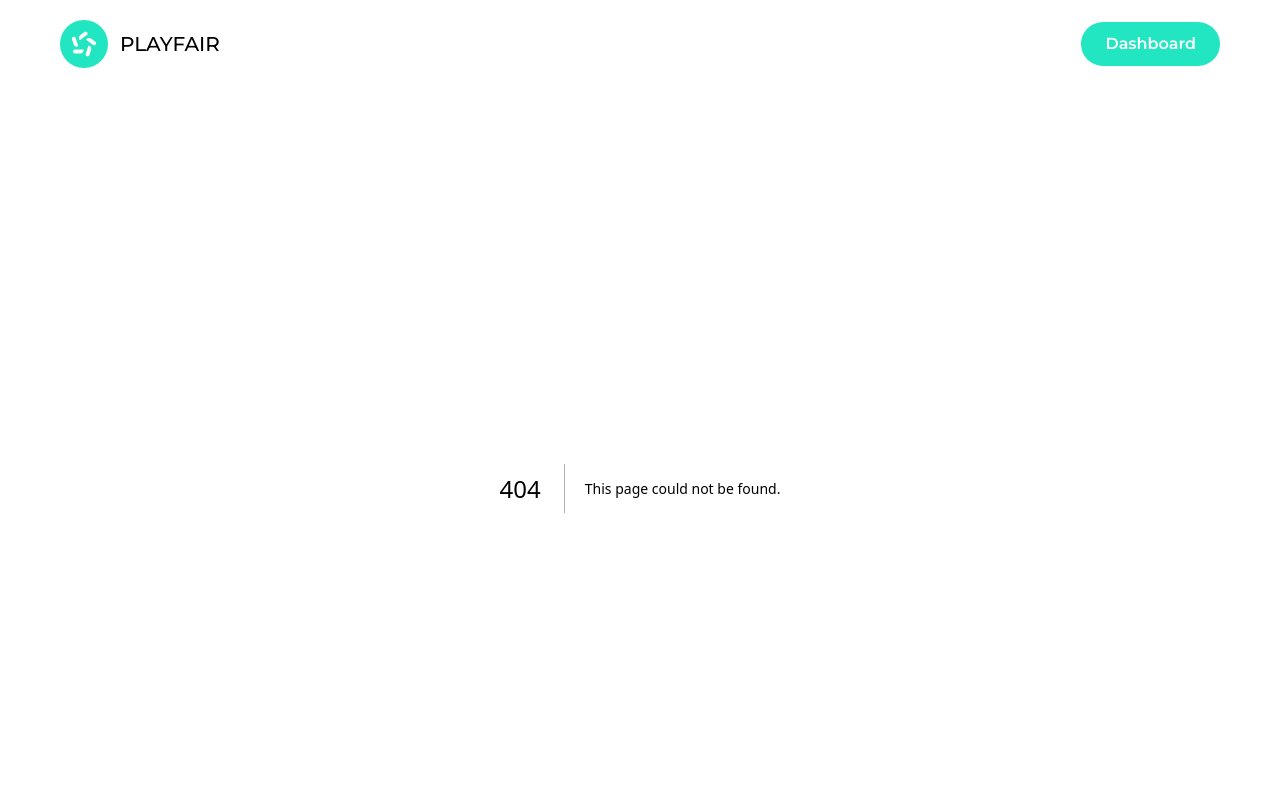
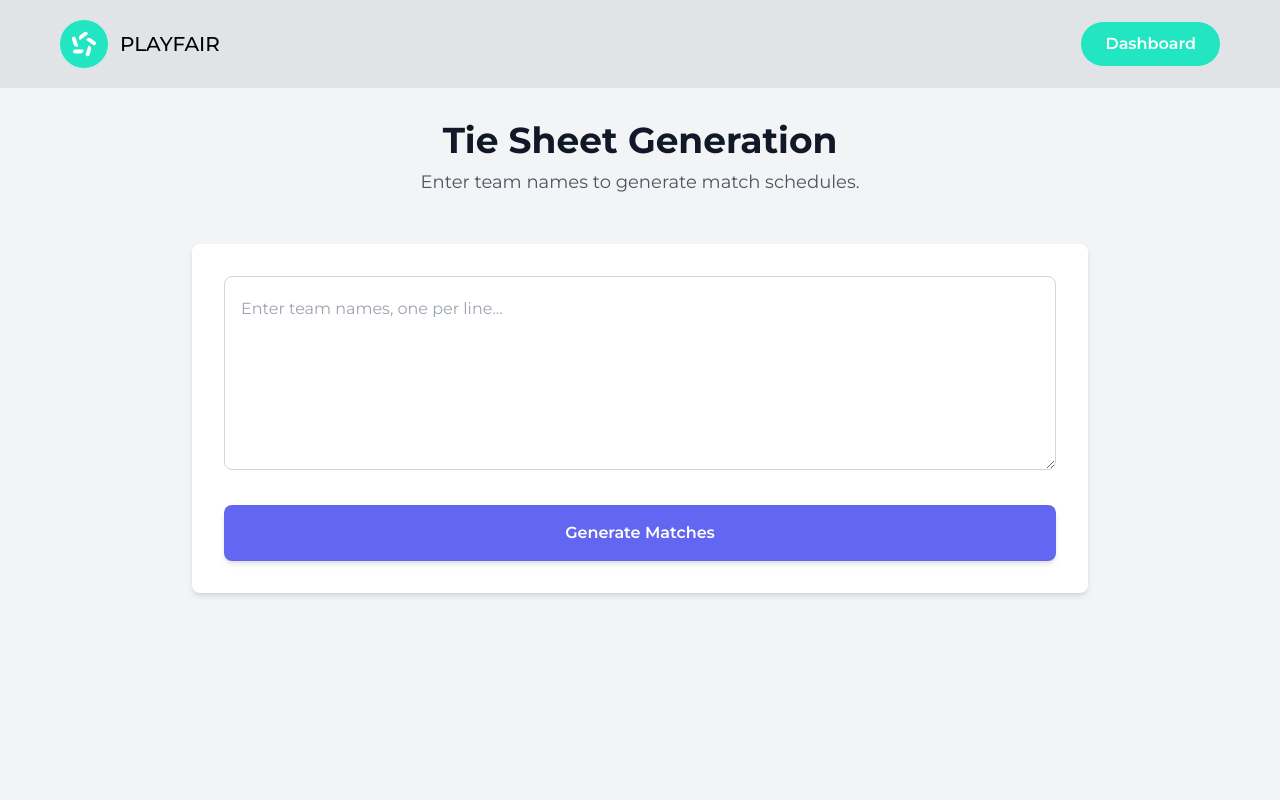
Before and after one commit to DipeshPun91/playfair_using-next.js_and_tailwind_css, a Next.js app: page /playfair/schedule in a window 1280 px wide. Before the commit this address had no page. Shown: the top 800 px of the page. Built offline with nearby package versions, Linux system fonts and the light colour scheme.

Commit message:
Seventh commit

```diff
--- /dev/null
+++ b/src/app/playfair/schedule/page.tsx
@@ -0,0 +1,151 @@
+"use client";
+
+import { useState } from "react";
+
+interface Match {
+  team1: string;
+  team2: string;
+}
+
+export default function TieSheetGeneration() {
+  const [teams, setTeams] = useState<string[]>([]);
+  const [matches, setMatches] = useState<Match[]>([]);
+
+  const handleTeamInput = (event: React.ChangeEvent<HTMLTextAreaElement>) => {
+    setTeams(
+      event.target.value
+        .split("\n")
+        .map((team) => team.trim())
+        .filter((team) => team)
+    );
+  };
+
+  const generateMatches = () => {
+    if (teams.length < 2) return alert("Please enter at least two teams");
+
+    const shuffledTeams: string[] = [...teams].sort(() => Math.random() - 0.5);
+    const generatedMatches: Match[] = [];
+
+    for (let i = 0; i < shuffledTeams.length; i += 2) {
+      if (i + 1 < shuffledTeams.length) {
+        generatedMatches.push({
+          team1: shuffledTeams[i],
+          team2: shuffledTeams[i + 1],
+        });
+      }
+    }
+
+    setMatches(generatedMatches);
+  };
+
+  return (
+    <div className="min-h-screen bg-gray-100 p-8">
+      <header className="text-center mb-12">
+        <h1 className="text-4xl font-bold text-gray-900">
+          Tie Sheet Generation
+        </h1>
+        <p className="text-lg text-gray-600 mt-2">
+          Enter team names to generate match schedules.
+        </p>
+      </header>
+
+      <main className="max-w-4xl mx-auto">
+        <div className="bg-white p-8 rounded-lg shadow-md">
+          <textarea
+            placeholder="Enter team names, one per line..."
+            className="w-full p-4 border border-gray-300 rounded-lg mb-6 focus:outline-none focus:ring-2 focus:ring-indigo-500"
+            rows={5}
+            onChange={handleTeamInput}
+          ></textarea>
+
+          <button
+            onClick={generateMatches}
+            className="w-full px-6 py-3 bg-indigo-500 text-white font-semibold rounded-lg shadow-md hover:bg-indigo-700 transition-all duration-200"
+          >
+            Generate Matches
+          </button>
+        </div>
+
+        {matches.length > 0 && (
+          <div className="mt-8">
+            <h2 className="text-2xl font-semibold text-gray-800 mb-6">
+              Tournament Bracket
+            </h2>
+            <div className="space-y-8">
+              {/* Round 1 */}
+              <div>
+                <h3 className="text-xl font-semibold text-gray-700 mb-4">
+                  Round 1
+                </h3>
+                <div className="grid grid-cols-1 md:grid-cols-2 gap-6">
+                  {matches.map((match, index) => (
+                    <div
+                      key={index}
+                      className="bg-white p-6 rounded-lg shadow-md border-l-4 border-indigo-500"
+                    >
+                      <p className="text-lg font-semibold text-gray-800 mb-2">
+                        Match {index + 1}
+                      </p>
+                      <p className="text-gray-600">
+                        {match.team1}{" "}
+                        <span className="mx-2 text-gray-400">vs</span>{" "}
+                        {match.team2}
+                      </p>
+                    </div>
+                  ))}
+                </div>
+              </div>
+
+              {/* Semi-Finals */}
+              {matches.length > 2 && (
+                <div>
+                  <h3 className="text-xl font-semibold text-gray-700 mb-4">
+                    Semi-Finals
+                  </h3>
+                  <div className="grid grid-cols-1 md:grid-cols-2 gap-6">
+                    {[...Array(Math.ceil(matches.length / 2))].map(
+                      (_, index) => (
+                        <div
+                          key={index}
+                          className="bg-white p-6 rounded-lg shadow-md border-l-4 border-indigo-500"
+                        >
+                          <p className="text-lg font-semibold text-gray-800 mb-2">
+                            Semi-Final {index + 1}
+                          </p>
+                          <p className="text-gray-600">
+                            Winner of Match {index * 2 + 1}{" "}
+                            <span className="mx-2 text-gray-400">vs</span>{" "}
+                            Winner of Match {index * 2 + 2}
+                          </p>
+                        </div>
+                      )
+                    )}
+                  </div>
+                </div>
+              )}
+
+              {/* Finals */}
+              {matches.length > 2 && (
+                <div>
+                  <h3 className="text-xl font-semibold text-gray-700 mb-4">
+                    Finals
+                  </h3>
+                  <div className="bg-white p-6 rounded-lg shadow-md border-l-4 border-indigo-500">
+                    <p className="text-lg font-semibold text-gray-800 mb-2">
+                      Final Match
+                    </p>
+                    <p className="text-gray-600">
+                      Winner of Semi-Final 1{" "}
+                      <span className="mx-2 text-gray-400">vs</span> Winner of
+                      Semi-Final 2
+                    </p>
+                  </div>
+                </div>
+              )}
+            </div>
+          </div>
+        )}
+      </main>
+    </div>
+  );
+}
```
